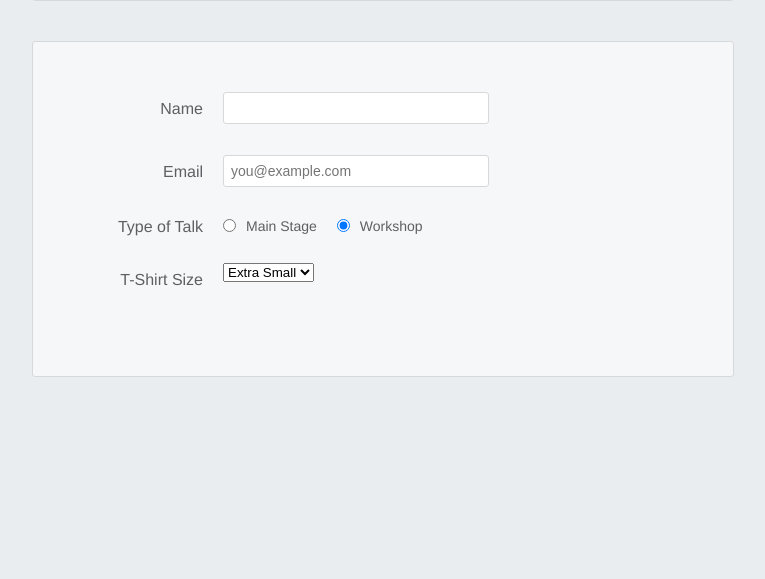
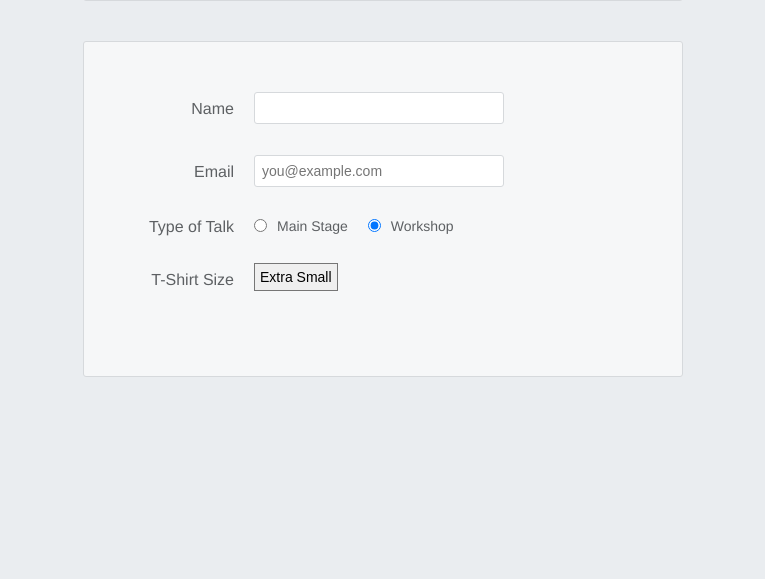
Before and after one commit to e-meyer/the-odin-project, a plain HTML site: page Fullstack JavaScript/intermediate-html-and-css/forms/speaker-submission.html in a window 1280 px wide. Shown: the part 221-800 px from the top of the page, without its empty margins (257-1022 px from the left). Drawn offline with Linux system fonts and the light colour scheme.

Commit message:
Fix styling error stretching option field, add box-sizing to * element in css

```diff
--- a/Fullstack JavaScript/intermediate-html-and-css/forms/style.css
+++ b/Fullstack JavaScript/intermediate-html-and-css/forms/style.css
@@ -1,6 +1,7 @@
 * {
     margin: 0;
     padding: 0;
+    box-sizing: border-box;
 }
 
 body {
@@ -85,6 +86,13 @@ body {
     float: left;
 }
 
+.form-row select {
+
+    padding: 5px;
+    font-size: 14px;
+    -webkit-appearance: none;
+}
+
 @media only screen and (min-width: 700px) {
     .speaker-form-header,
     .speaker-form {
```
Lines whose indentation alone changed are shown as unchanged.
